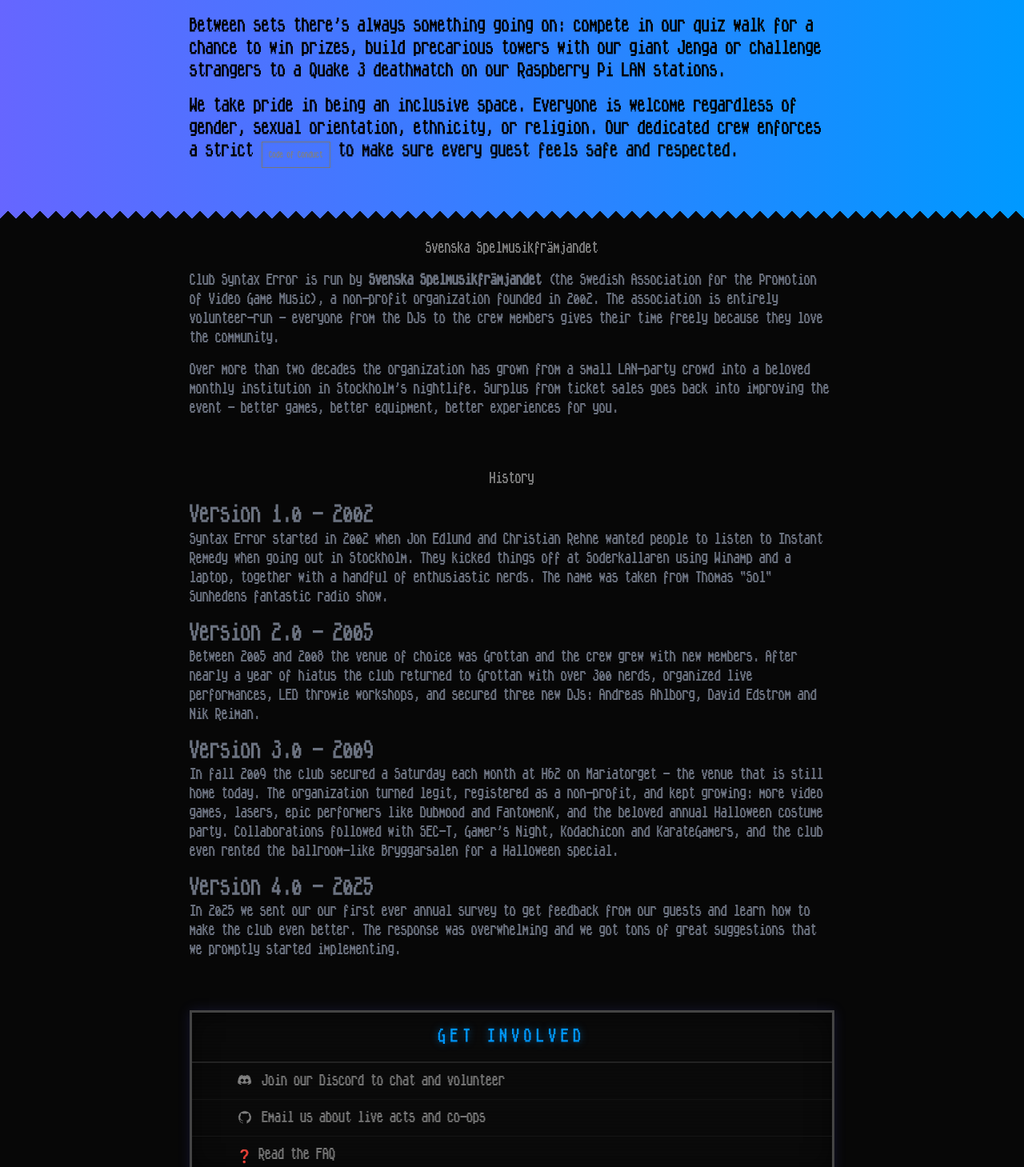
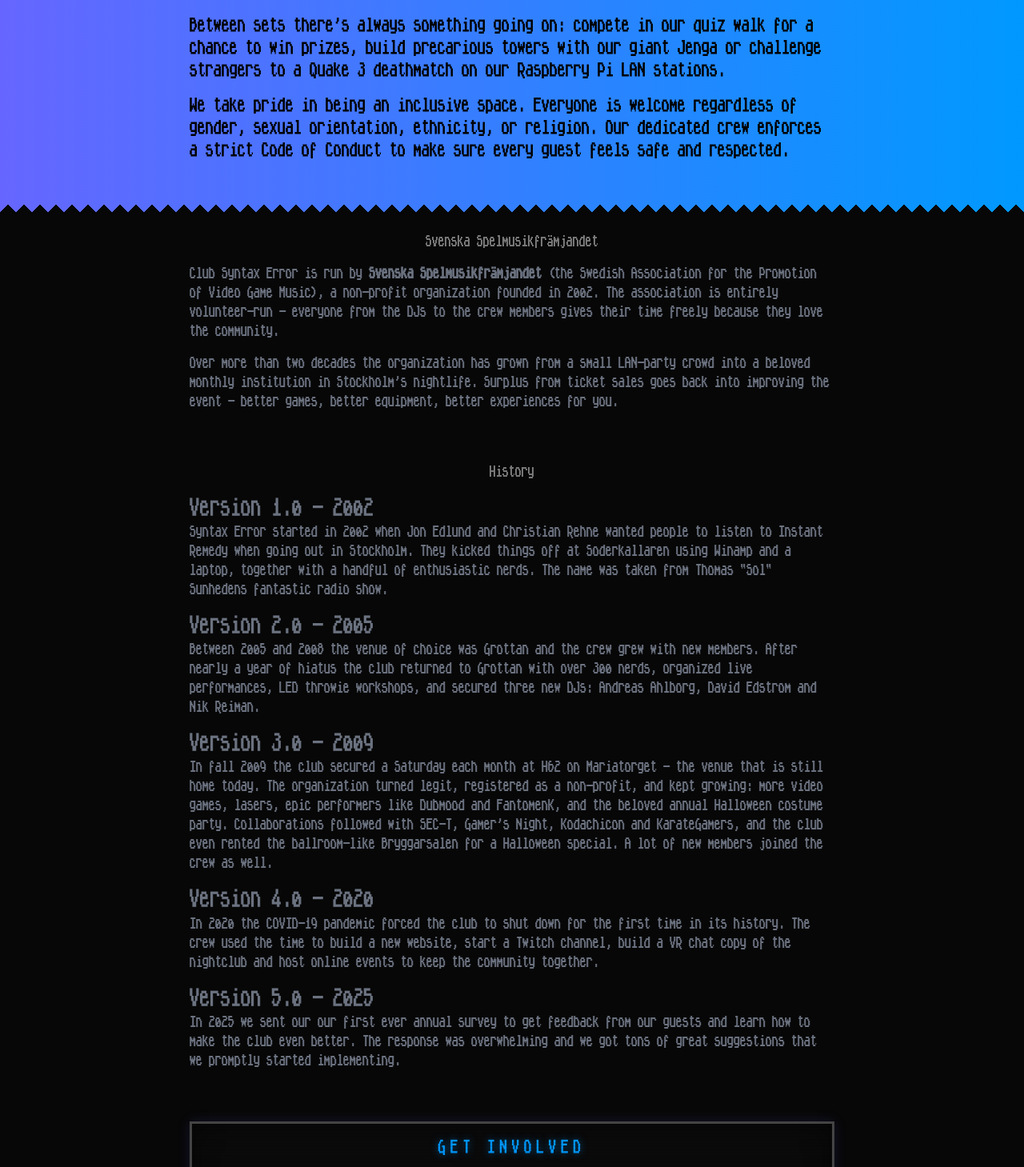
Before and after one commit to clubsyntaxerror/website, a Next.js app: page /about in a window 1280 px wide. Shown: the part 431-1890 px from the top of the page at 80% size. Built offline with nearby package versions, Linux system fonts and the light colour scheme.

Commit message:
centering

```diff
--- a/src/app/about/page.tsx
+++ b/src/app/about/page.tsx
@@ -77,11 +77,8 @@
                         </p>
                         <p>
                             We take pride in being an inclusive space. Everyone is welcome regardless of gender, sexual
-                            orientation, ethnicity, or religion. Our dedicated crew enforces a strict{" "}
-                            <Link href="/#rules" className="smallbutton">
-                                Code of Conduct
-                            </Link>{" "}
-                            to make sure every guest feels safe and respected.
+                            orientation, ethnicity, or religion. Our dedicated crew enforces a strict Code of Conduct to
+                            make sure every guest feels safe and respected.
                         </p>
                     </div>
                 </section>
@@ -127,9 +124,15 @@
                             growing: more video games, lasers, epic performers like Dubmood and FantomenK, and the
                             beloved annual Halloween costume party. Collaborations followed with SEC-T, Gamer's Night,
                             Kodachicon and KarateGamers, and the club even rented the ballroom-like Bryggarsalen for a
-                            Halloween special.
+                            Halloween special. A lot of new members joined the crew as well.
                         </p>
-                        <h3>Version 4.0 - 2025</h3>
+                        <h3>Version 4.0 - 2020</h3>
+                        <p>
+                            In 2020 the COVID-19 pandemic forced the club to shut down for the first time in its
+                            history. The crew used the time to build a new website, start a Twitch channel, build a VR
+                            chat copy of the nightclub and host online events to keep the community together.
+                        </p>
+                        <h3>Version 5.0 - 2025</h3>
                         <p>
                             In 2025 we sent our our first ever annual survey to get feedback from our guests and learn
                             how to make the club even better. The response was overwhelming and we got tons of great
--- a/src/components/NewsletterForm.tsx
+++ b/src/components/NewsletterForm.tsx
@@ -14,5 +14,5 @@
         return () => { script.remove(); };
     }, []);
 
-    return <div id="emailoctopus-form-container" />;
+    return <div id="emailoctopus-form-container" className="flex flex-col items-center" />;
 }
```
